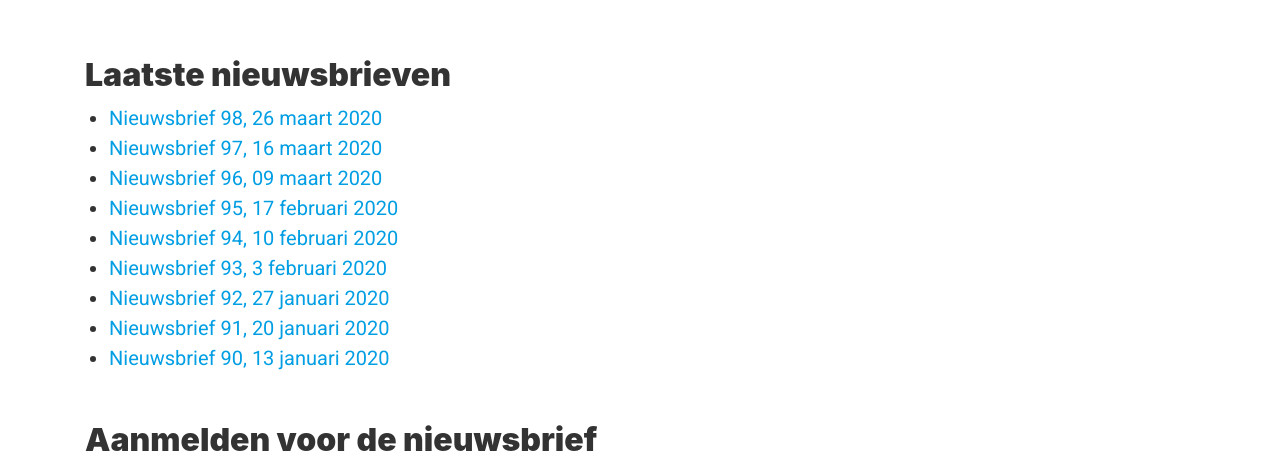
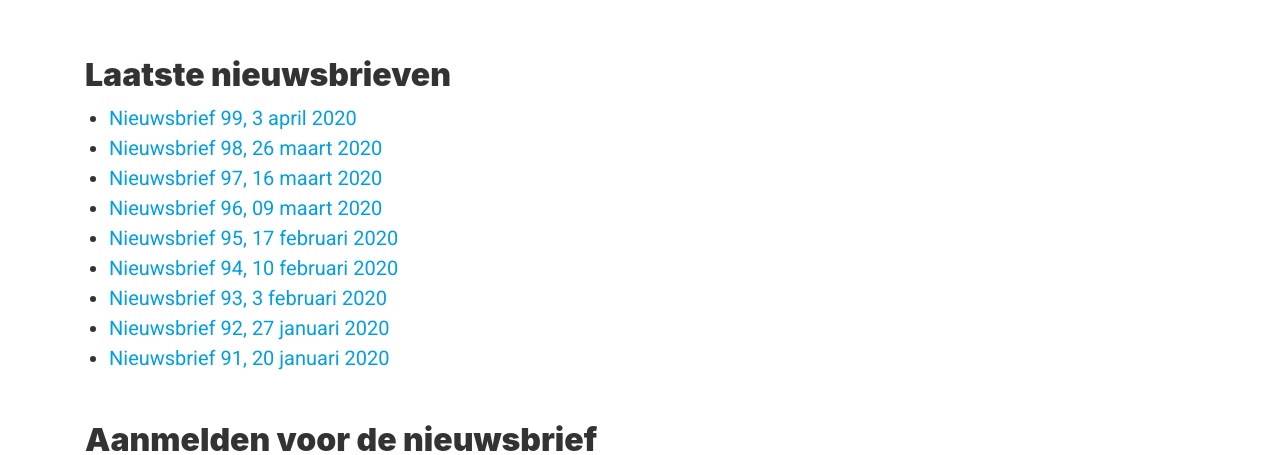
Before and after one commit to ieni/website, a Jekyll site: the page built from _pages/nieuwsbrief.md, in a window 1280 px wide. Shown: the part 376-831 px from the top of the page. Built offline with Jekyll 4.4.1, drawn with Linux system fonts in a browser that asks for light colours; comment, search, counter and statistics services are not loaded.

Commit message:
Update nieuwsbrief.md

```diff
--- a/_pages/nieuwsbrief.md
+++ b/_pages/nieuwsbrief.md
@@ -8,6 +8,7 @@ header: "/assets/img/content/mailbox.jpg"
 
 ## Laatste nieuwsbrieven
 
+* [Nieuwsbrief 99, 3 april 2020](https://mailchi.mp/fc016712868f/voorjaarsconferentieii-1658021){:target="_blank"}
 * [Nieuwsbrief 98, 26 maart 2020](https://mailchi.mp/28908b50b009/voorjaarsconferentieii-1656125){:target="_blank"}
 * [Nieuwsbrief 97, 16 maart 2020](https://mailchi.mp/fe17e19f46a2/voorjaarsconferentieii-1652209){:target="_blank"}
 * [Nieuwsbrief 96, 09 maart 2020](https://mailchi.mp/5d818e1c7319/voorjaarsconferentieii){:target="_blank"}
@@ -16,7 +17,6 @@ header: "/assets/img/content/mailbox.jpg"
 * [Nieuwsbrief 93,  3 februari 2020](https://mailchi.mp/d18cae87e1c8/1lssrbh9d4-1639169){:target="_blank"}
 * [Nieuwsbrief 92, 27 januari 2020](https://mailchi.mp/8c1323e763b4/1lssrbh9d4-1638061){:target="_blank"}
 * [Nieuwsbrief 91, 20 januari 2020](https://mailchi.mp/9dfb1549093c/1lssrbh9d4-1635489?e=[UNIQID]){:target="_blank"}
-* [Nieuwsbrief 90, 13 januari 2020](https://mailchi.mp/6cab70ab4352/1lssrbh9d4-1635485?e=[UNIQID]){:target="_blank"}
 
 ## Aanmelden voor de nieuwsbrief
 
```
